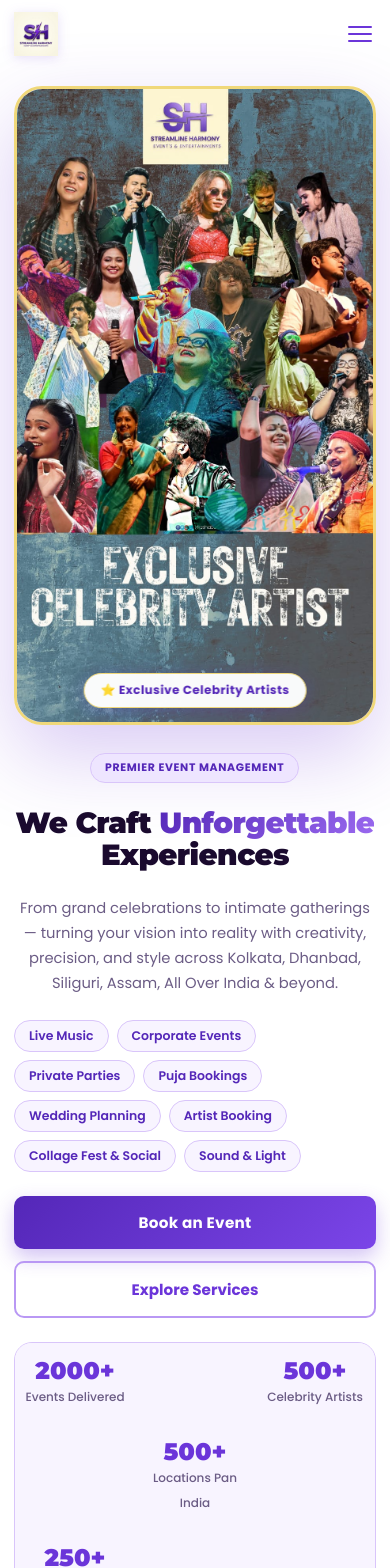
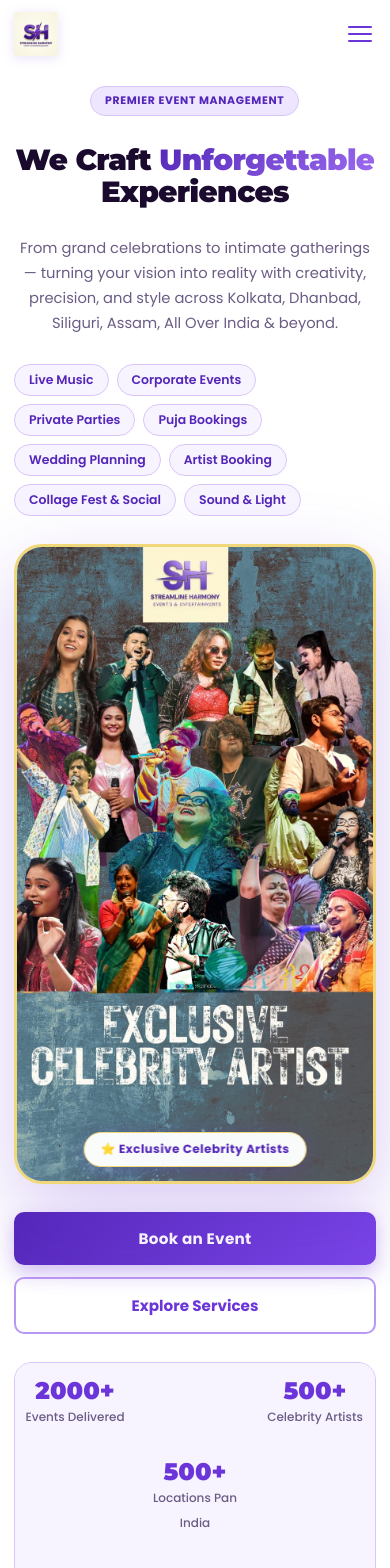
Before and after one commit to debojitbosak101-byte/harmony-sl, a React (Vite) app: page / in a window 390 px wide. Shown: the top 1568 px of the page. Built offline with nearby package versions, Linux system fonts and the light colour scheme.

Commit message:
style: modify mobile layout to place celebrity artist photo under top header text and place action buttons and stats under it

```diff
--- a/src/App.css
+++ b/src/App.css
@@ -270,14 +270,23 @@ img { max-width: 100%; display: block; }
 .hero-section {
   position: relative;
   min-height: 100svh;
-  display: grid;
-  grid-template-columns: 1fr 1fr;
-  align-items: center;
-  gap: 60px;
+  display: block;
   padding: 110px 72px 70px;
   max-width: 1400px;
   margin: 0 auto;
   overflow: hidden;
+}
+
+.hero-desktop-layout {
+  display: grid;
+  grid-template-columns: 1fr 1fr;
+  align-items: center;
+  gap: 60px;
+  width: 100%;
+}
+
+.hero-mobile-layout {
+  display: none;
 }
 
 .hero-bg {
@@ -1272,18 +1281,27 @@ img { max-width: 100%; display: block; }
 
 /* ── Tablet & Smaller Desktop (≤1100px) ── */
 @media (max-width: 1100px) {
+  .hero-desktop-layout {
+    display: none;
+  }
+  .hero-mobile-layout {
+    display: flex;
+    flex-direction: column;
+    align-items: center;
+    text-align: center;
+    gap: 28px;
+    width: 100%;
+  }
   .hero-section {
-    grid-template-columns: 1fr;
     padding: 110px 28px 60px;
     text-align: center;
-    gap: 36px;
     min-height: auto;
   }
   .hero-content { align-items: center; }
   .hero-subtitle { max-width: 580px; }
   .hero-artist-frame { max-width: 440px; margin: 0 auto; }
   .hero-artist-img { height: auto; max-height: 520px; object-fit: contain; object-position: top center; background: var(--purple-50); }
-  .hero-image-col { order: -1; } /* Artist photo ABOVE text on tablet */
+  .hero-image-col { order: initial; }
   .about-hero { grid-template-columns: 1fr; }
   .about-logo-col { order: -1; }
   .contact-layout { grid-template-columns: 1fr; }
@@ -1317,7 +1335,7 @@ img { max-width: 100%; display: block; }
     padding: 90px 18px 50px;
     gap: 28px;
   }
-  .hero-image-col { order: -1; width: 100%; }
+  .hero-image-col { order: initial; width: 100%; }
   .hero-artist-frame {
     max-width: 100%;
     border-radius: var(--r-lg);
--- a/src/App.jsx
+++ b/src/App.jsx
@@ -253,6 +253,9 @@ function Hero({ setPage }) {
     <header className="hero-section">
       <div className="hero-bg" style={{ backgroundImage: `url(${splashImg})` }} />
       <div className="hero-overlay" />
+
+      {/* ── Desktop Layout ── */}
+      <div className="hero-desktop-layout">
         <div className="hero-content">
           <div className="hero-badge animate-badge">Premier Event Management</div>
           <h1 className="hero-title">
@@ -285,6 +288,47 @@ function Hero({ setPage }) {
           <div className="hero-artist-frame">
             <img src={artistImg} alt="Celebrity Artist" className="hero-artist-img" />
             <div className="hero-artist-badge">⭐ Exclusive Celebrity Artists</div>
+          </div>
+        </div>
+      </div>
+
+      {/* ── Mobile Layout ── */}
+      <div className="hero-mobile-layout">
+        <div className="hero-badge animate-badge">Premier Event Management</div>
+        <h1 className="hero-title">
+          We Craft <span className="hero-highlight">Unforgettable</span><br />
+          Experiences
+        </h1>
+        <p className="hero-subtitle">
+          From grand celebrations to intimate gatherings — turning your vision into reality with creativity, precision, and style across {company.locations.join(', ')} & beyond.
+        </p>
+        <div className="hero-tags">
+          {serviceTags.map((tag, i) => (
+            <span key={tag} className="hero-tag" style={{ animationDelay: `${i * 0.1}s` }}>{tag}</span>
+          ))}
+        </div>
+
+        {/* Celebrity Artist Photo exactly under the top text on mobile */}
+        <div className="hero-image-col">
+          <div className="hero-artist-frame">
+            <img src={artistImg} alt="Celebrity Artist" className="hero-artist-img" />
+            <div className="hero-artist-badge">⭐ Exclusive Celebrity Artists</div>
+          </div>
+        </div>
+
+        {/* Buttons & Stats exact under the celebrity artist photo on mobile */}
+        <div className="hero-actions">
+          <button className="btn-primary" onClick={() => setPage('contact')}>Book an Event</button>
+          <button className="btn-outline" onClick={() => setPage('events')}>Explore Services</button>
+        </div>
+        <div className="hero-stats">
+          <div className="hero-stat"><strong>2000+</strong><span>Events Delivered</span></div>
+          <div className="hero-stat-divider" />
+          <div className="hero-stat"><strong>500+</strong><span>Celebrity Artists</span></div>
+          <div className="hero-stat-divider" />
+          <div className="hero-stat"><strong>500+</strong><span>Locations Pan India</span></div>
+          <div className="hero-stat-divider" />
+          <div className="hero-stat"><strong>250+</strong><span>Top Clients</span></div>
         </div>
       </div>
     </header>
```
Lines whose indentation alone changed are shown as unchanged.
